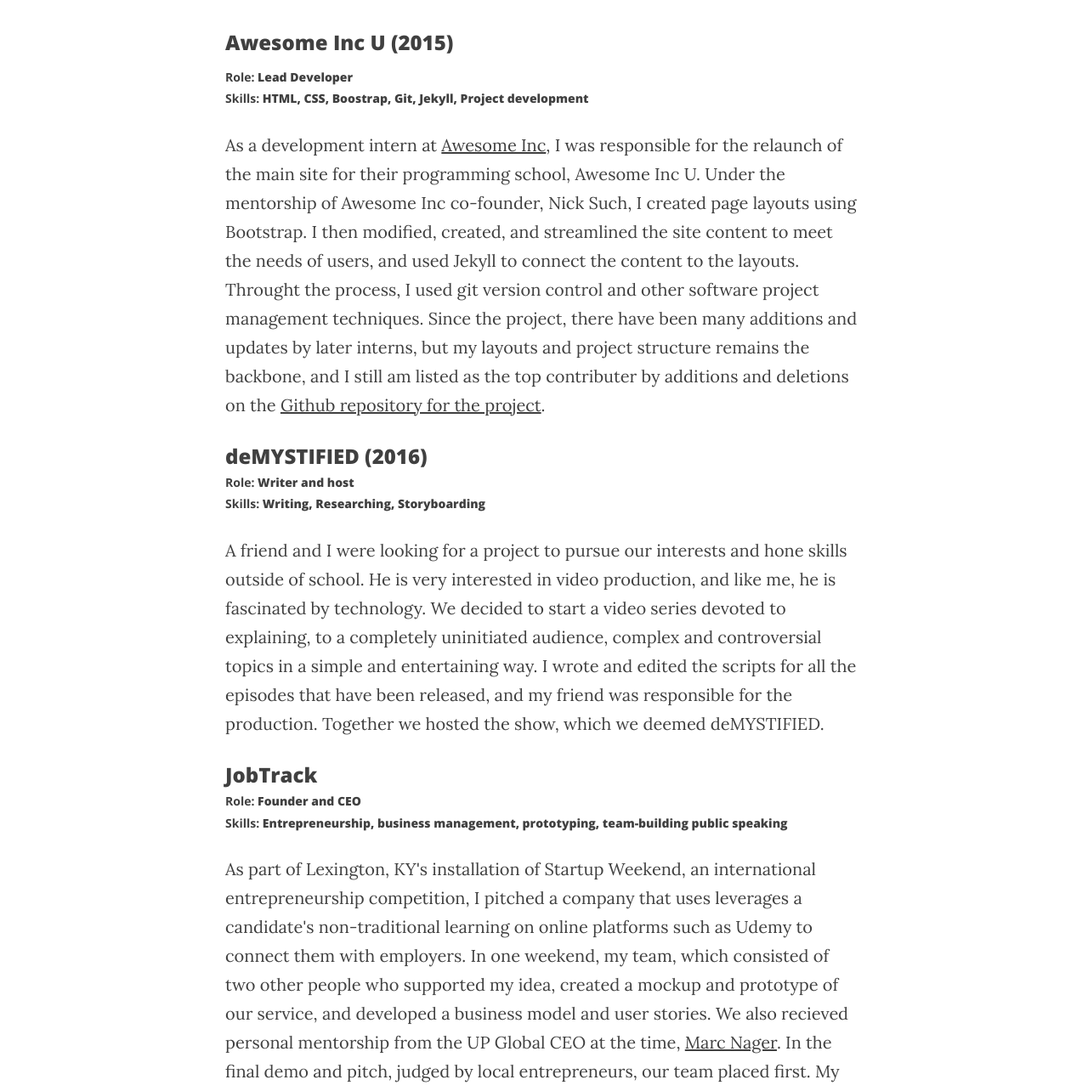
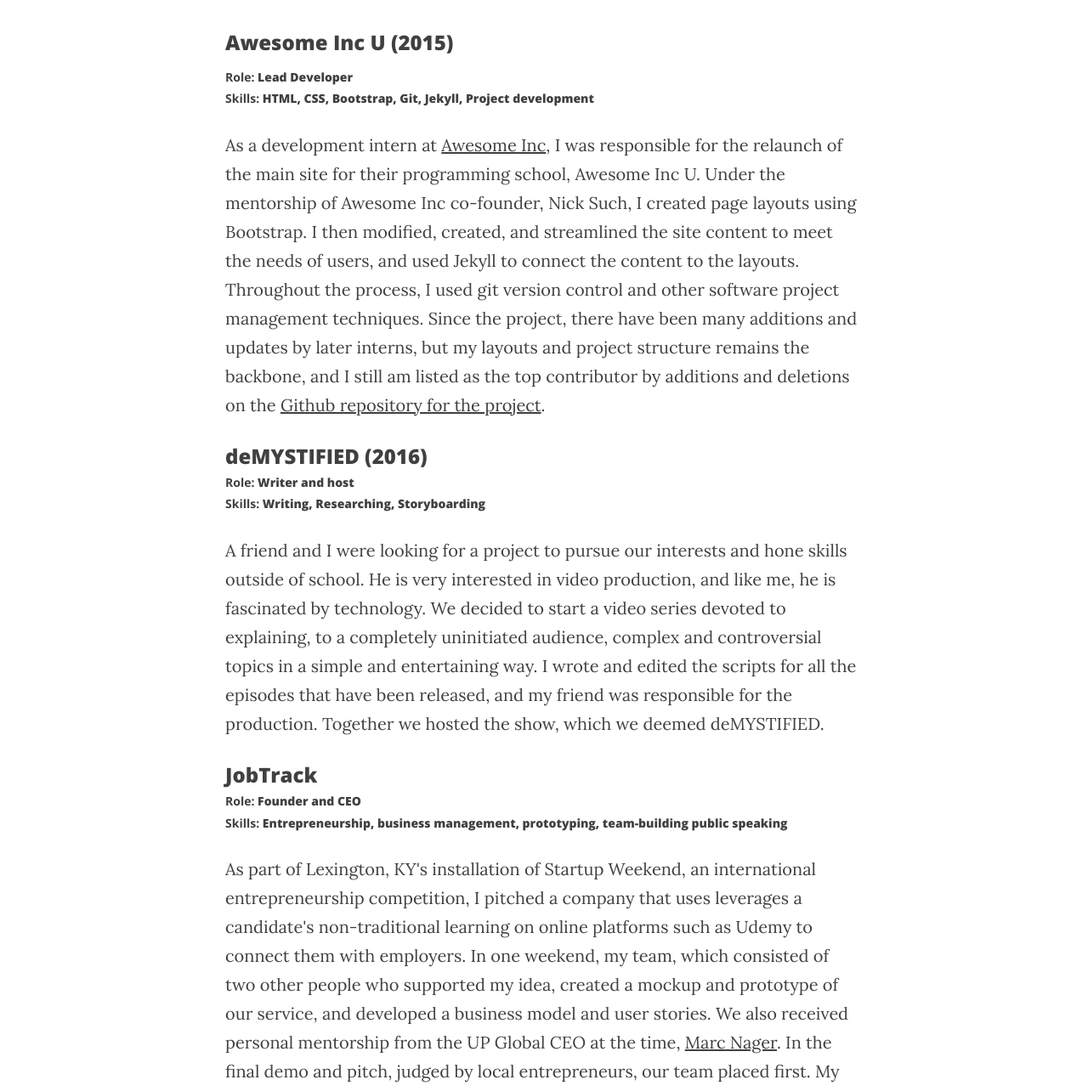
Before and after one commit to irowebbn/irowebbn.github.io, a Jekyll site: the page built from _posts/2017-2-10-portfolio-descriptions.md, in a window 1280 px wide. Shown: the part 446-1730 px from the top of the page at 85% size. Built offline with Jekyll 4.4.1, drawn with Linux system fonts in a browser that asks for light colours; nearby versions of some CDN libraries.

Commit message:
Spelling corrections

```diff
--- a/_posts/2017-2-10-portfolio-descriptions.md
+++ b/_posts/2017-2-10-portfolio-descriptions.md
@@ -9,9 +9,9 @@ invisible: 1
 
 <h3 id="ainc"> <a href="http://www.awesomeincu.com">Awesome Inc U (2015)</a> <h3>
   <h5><strong>Role:</strong> Lead Developer</h5>
-  <h5><strong>Skills:</strong> HTML, CSS, Boostrap, Git, Jekyll, Project development</h5>
+  <h5><strong>Skills:</strong> HTML, CSS, Bootstrap, Git, Jekyll, Project development</h5>
 
-  <p> As a development intern at <a href="http://awesomeinc.org"> Awesome Inc</a>, I was responsible for the relaunch of the main site for their programming school, Awesome Inc U. Under the mentorship of Awesome Inc co-founder, Nick Such, I created page layouts using Bootstrap. I then modified, created, and streamlined the site content to meet the needs of users, and used Jekyll to connect the content to the layouts. Throught the process, I used git version control and other software project management techniques. Since the project, there have been many additions and updates by later interns, but my layouts and project structure remains the backbone, and I still am listed as the top contributer by additions and deletions on the <a href="https://github.com/ainc/awesomeincu-2015/graphs/contributors">Github repository for the project</a>.</p>
+  <p> As a development intern at <a href="http://awesomeinc.org"> Awesome Inc</a>, I was responsible for the relaunch of the main site for their programming school, Awesome Inc U. Under the mentorship of Awesome Inc co-founder, Nick Such, I created page layouts using Bootstrap. I then modified, created, and streamlined the site content to meet the needs of users, and used Jekyll to connect the content to the layouts. Throughout the process, I used git version control and other software project management techniques. Since the project, there have been many additions and updates by later interns, but my layouts and project structure remains the backbone, and I still am listed as the top contributor by additions and deletions on the <a href="https://github.com/ainc/awesomeincu-2015/graphs/contributors">Github repository for the project</a>.</p>
 
     <h3 id = "demystified"><a href="https://www.youtube.com/channel/UCnAZXq359we43o1CtxKiROQ">deMYSTIFIED (2016)</a></h3>
     <h5><strong>Role: </strong> Writer and host</h5>
@@ -23,4 +23,4 @@ invisible: 1
     <h5><strong>Role: </strong> Founder and CEO</h5>
     <h5><strong>Skills: </strong> Entrepreneurship, business management, prototyping, team-building public speaking</h5>
 
-    <p>As part of Lexington, KY's installation of Startup Weekend, an international entrepreneurship competition, I pitched a company that uses leverages a candidate's non-traditional learning on online platforms such as Udemy to connect them with employers. In one weekend, my team, which consisted of two other people who supported my idea, created a mockup and prototype of our service, and developed a business model and user stories. We also recieved personal mentorship from the UP Global CEO at the time, <a href="http://www.startupextreme.co/updates/2016/5/24/marc-nager-the-story-of-a-discrete-unicorn-founder-ceo">Marc Nager</a>. In the final demo and pitch, judged by local entrepreneurs, our team placed first. My teammates have since moved to other parts of the country pursuing their dreams, but I still plan to develop a working version of JobTrack in the future, as I still stand behind it as an idea.</p>
+    <p>As part of Lexington, KY's installation of Startup Weekend, an international entrepreneurship competition, I pitched a company that uses leverages a candidate's non-traditional learning on online platforms such as Udemy to connect them with employers. In one weekend, my team, which consisted of two other people who supported my idea, created a mockup and prototype of our service, and developed a business model and user stories. We also received personal mentorship from the UP Global CEO at the time, <a href="http://www.startupextreme.co/updates/2016/5/24/marc-nager-the-story-of-a-discrete-unicorn-founder-ceo">Marc Nager</a>. In the final demo and pitch, judged by local entrepreneurs, our team placed first. My teammates have since moved to other parts of the country pursuing their dreams, but I still plan to develop a working version of JobTrack in the future, as I still stand behind it as an idea.</p>
--- a/portfolio.html
+++ b/portfolio.html
@@ -15,7 +15,7 @@ header-img: "img/grand-canyon.JPG"
 <h3 id="ainc"> <a href="http://www.awesomeincu.com">Awesome Inc U (2015)</a> <h3>
   <img src="/img/aincu-site-desk.png">
     <h5><strong>Role:</strong> Lead Developer</h5>
-  <h5><strong>Skills:</strong> HTML, CSS, Boostrap, Git, Jekyll, Project development</h5>
+  <h5><strong>Skills:</strong> HTML, CSS, Bootstrap, Git, Jekyll, Project development</h5>
     <p> <strong>Project Link:</strong> <a href="http://www.awesomeincu.com">AwesomeIncU.com</a></p> <a href="/2017/02/10/portfolio-descriptions/#ainc" class="btn btn-primary">Read More</a>
 
     <hr>
```
Also changed, not shown: _posts/2015-01-04-trying-google-code-in.md (+4 -4 lines), _posts/2015-01-22-my-coding-testimony.md (+1 -1 lines), _posts/2015-01-27-tech-predictions.md (+3 -3 lines).
